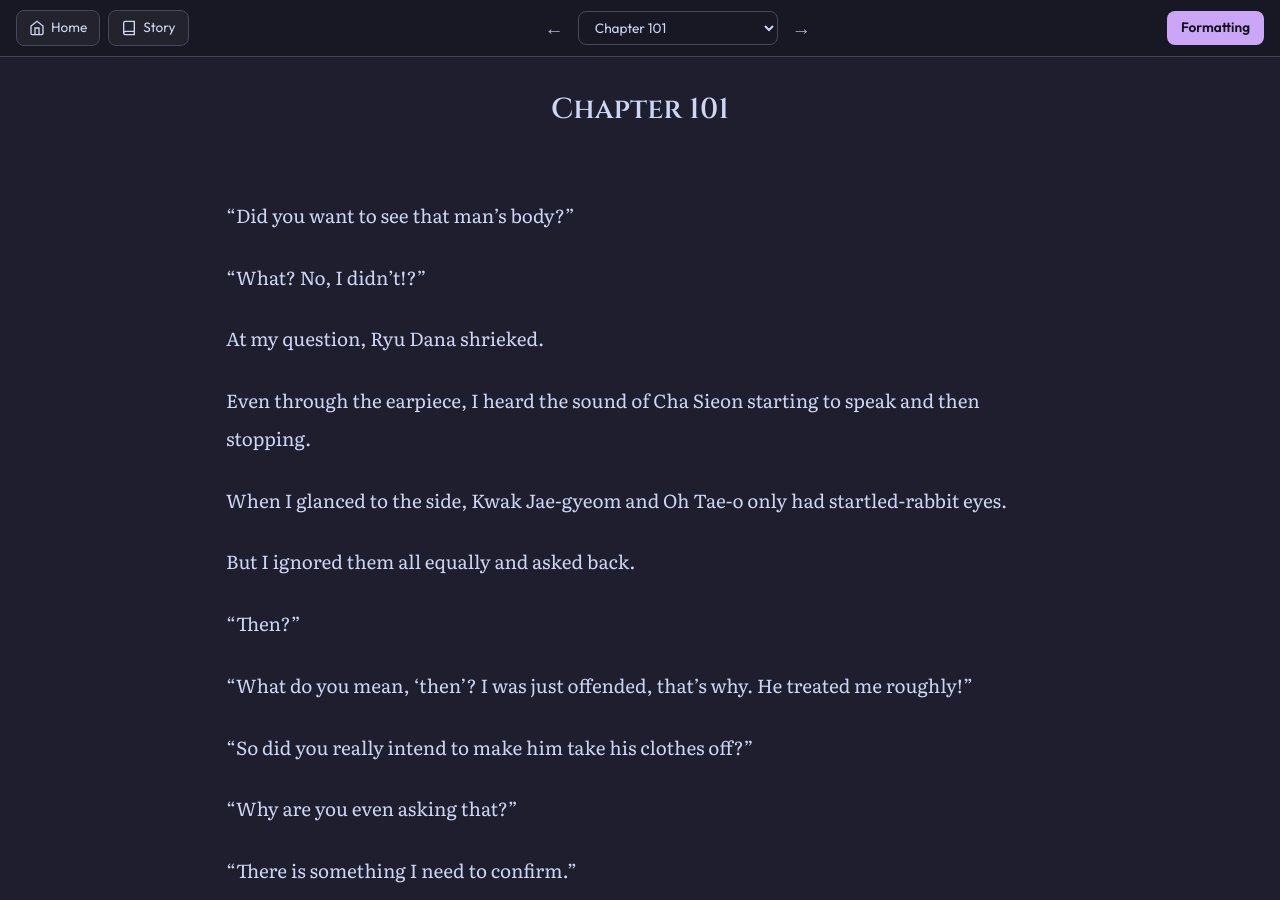
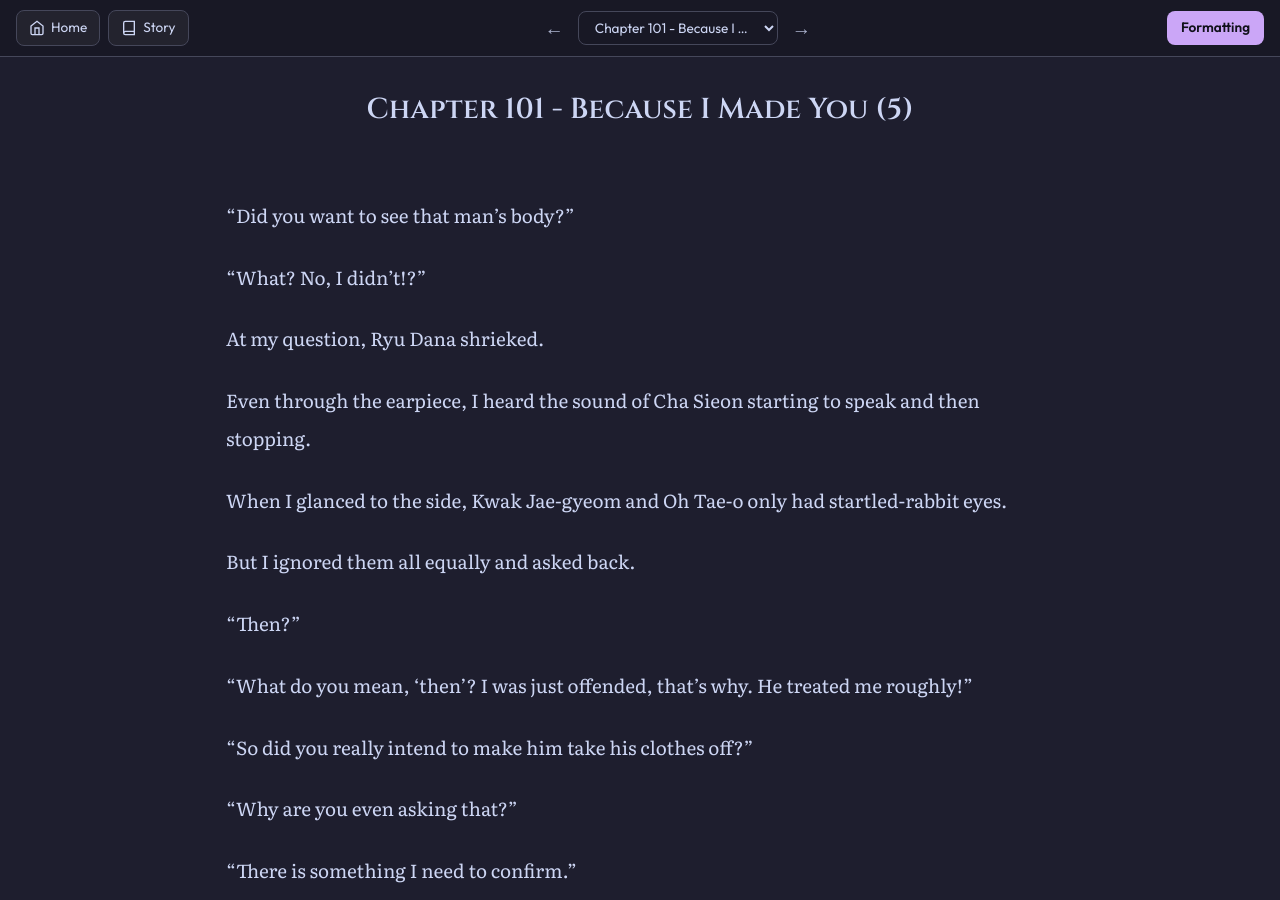
Before and after one commit to soleumn/soleumn.github.io, a Jekyll site: the page built from _chapters/esg/ch101.md, in a window 1280 px wide and 900 px high. Built offline with Jekyll 4.4.1, drawn with Linux system fonts in a browser that asks for light colours; comment, search, counter and statistics services are not loaded.

Commit message:
Update ch101.md

```diff
--- a/_chapters/esg/ch101.md
+++ b/_chapters/esg/ch101.md
@@ -1,5 +1,5 @@
 ---
-title: "Chapter 101"
+title: "Chapter 101 - Because I Made You (5)"
 categories: esg
 capitulo: 101
 ---
```
